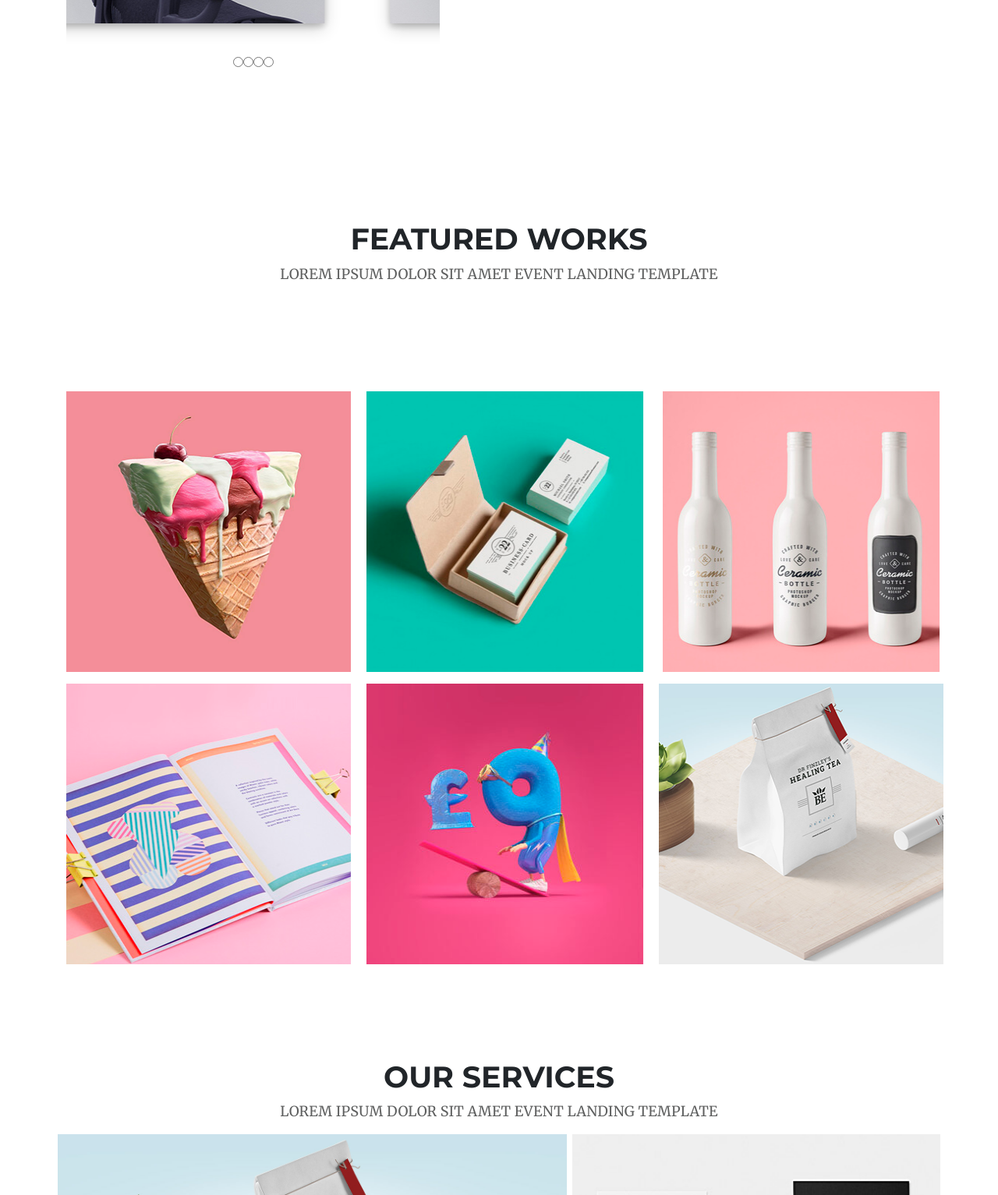
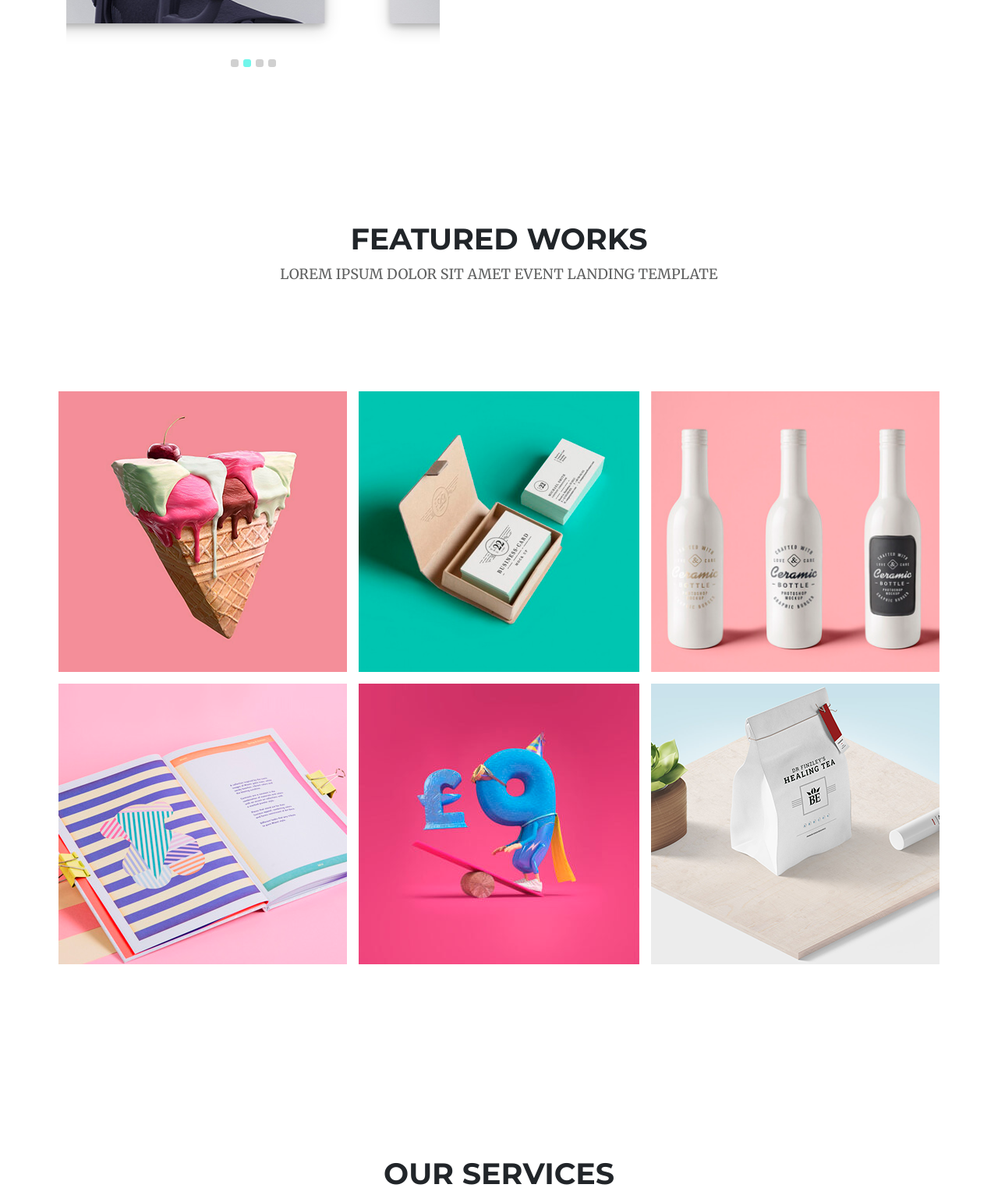
Before and after one commit to MeffMara/alevel-lending, a plain HTML site: page index.html in a window 1280 px wide. Shown: the part 1636-3169 px from the top of the page at 78% size. Drawn offline with nearby package versions, Linux system fonts and the light colour scheme.

Commit message:
carusel add

```diff
--- a/css/main.scss
+++ b/css/main.scss
@@ -95,7 +95,17 @@ nav.navbar-expand-lg {
         width: 100%;
         margin: 0;
 
+        li {
+          width: 10px;
+          height: 10px;
+          background: #d0d0d0;
+          border-radius: 3px;
+        }
+      }
 
+      ol.carousel-indicators li.active {
+        background: #71f6eb;
+      }
     }
 
     .carousel-inner {
@@ -140,7 +150,7 @@ nav.navbar-expand-lg {
     font-size: 17px;
   }
 }
-}
+
 
 .about-as__title,
 .works__title,
@@ -170,20 +180,67 @@ nav.navbar-expand-lg {
 
   .works-row {
     .works__img {
+      position: relative;
       margin-top: 15px;
+    }
+    .img-1{
+      width: 365px;
+      height: 360px;
+      background: url(../img/1x6.png)no-repeat center;
+      background-size: contain;
+    }
+    .img-2{
+      width: 365px;
+      height: 360px;
+      background: url(../img/2x6.png)no-repeat center;
+      background-size: contain;
+      .holder{
+        width: 95%;
+        right: 10px;
+      }
+    }
+    .img-3{
+      width: 365px;
+      height: 360px;
+      background: url(../img/3x6.png)no-repeat center;
+      background-size: cover;
 
-      img {
+    }
+    .img-4{
       width: 365px;
-        // padding-left: 5px;
       height: 360px;
+      background: url(../img/4x6.png)no-repeat center;
+      background-size: contain;
+    }
+    .img-5{
+      width: 365px;
+      height: 360px;
+      background: url(../img/5x6.png)no-repeat center;
+      background-size: contain;
+      .holder{
+        width: 95%;
+        right: 10px;
+      }
+    }
+    .img-6{
+      width: 365px;
+      height: 360px;
+      background: url(../img/6x6.png)no-repeat center;
+      background-size: contain;
 
-        &:hover {
-          background: black;
-          opacity: 0.3;
-          z-index: 3;
     }
 
+    .holder{
+      display: none;
+      position: absolute;
+      right: 5px;
+      width: 97%;
+      height: 100%;
+      background: rgba(0, 0, 0, 0.6);
+      background-size: contain;
     }
+     .works__img:hover .holder{
+      display: block;
     }
   }
 
@@ -194,7 +251,11 @@ nav.navbar-expand-lg {
 
 // new start service
 .services {
-  margin-bottom: 124px;
+  padding-top: 124px;
+
+  .services__subtitle{
+    margin-bottom: 120px;
+  }
 }
 
 .black-block-row {
@@ -466,12 +527,16 @@ nav.navbar-expand-lg {
       width: 100%;
       margin: 0;
 
-      input[type=checkbox] {
-        margin-right: 3px;
-
-
+      li {
+        width: 10px;
+        height: 10px;
+        background: #d0d0d0;
+        border-radius: 3px;
+      }
     }
 
+    ol.carousel-indicators li.active {
+      background: #71f6eb;
     }
 
   }
@@ -538,12 +603,15 @@ nav.navbar-expand-lg {
     display: block;
     margin: 0 auto;
   }
-.more-logos-top{
+
+  .more-logos-top {
     margin-bottom: 85px;
   }
-.more-logos-bottom{
+
+  .more-logos-bottom {
     margin-bottom: 120px;
   }
+
   .icon {
     width: 128px;
     height: 68px;
@@ -609,6 +677,9 @@ nav.navbar-expand-lg {
   margin-top: 119px;
   z-index: -1;
 
+  .row{
+    padding-top: 108px;
+  }
   .contact__left {
     width: 614px;
     height: 460px;
@@ -701,10 +772,11 @@ nav.navbar-expand-lg {
 // Secton Contact End
 
 // footer start
-.footer{
+.footer {
   height: 312px;
   background: #262b2e;
-  h5{
+
+  h5 {
     font-family: 'Raleway', sans-serif;
     font-size: 16px;
     color: #d4d5d5;
@@ -712,7 +784,7 @@ nav.navbar-expand-lg {
     padding-top: 93px;
   }
 
-  p{
+  p {
     margin-top: 43px;
     font-family: 'Raleway', sans-serif;
     color: #d4d5d5;
@@ -720,19 +792,20 @@ nav.navbar-expand-lg {
   }
 }
 
-.footer-icon{
+.footer-icon {
   margin-top: 19px;
   font-size: 24px;
   text-align: center;
 
 
-  i{
+  i {
     width: 45px;
     height: 40px;
     padding-top: 8px;
     color: #bbb8b9;
     background: #424648;
-    &:hover{
+
+    &:hover {
       background: #6eeee4;
       color: black;
     }
--- a/index.html
+++ b/index.html
@@ -77,10 +77,10 @@
 
               <!-- Indicators -->
               <ol class="carousel-indicators">
-                <input data-target="#demo" data-slide-to="0" class="active" type="radio" name="carousel">
-                <input type="radio" data-target="#demo" data-slide-to="1" name="carousel">
-                <input type="radio" data-target="#demo" data-slide-to="2" name="carousel">
-                <input type="radio" data-target="#demo" data-slide-to="3" name="carousel">
+                <li data-target="#demo" data-slide-to="0" class="active" name="carousel">
+                <li data-target="#demo" data-slide-to="1" name="carousel">
+                <li data-target="#demo" data-slide-to="2" name="carousel">
+                <li data-target="#demo" data-slide-to="3" name="carousel">
               </ol>
 
               <!-- The slideshow -->
@@ -129,12 +129,12 @@
     <p class="works__subtitle">Lorem ipsum dolor sit amet event landing template</p>
     <div class="container">
       <div class="row works-row flex-wrap">
-        <div class="works__img col-lg-4 col-md-3"><img src="img/1x6.png" alt=""></div>
-        <div class="works__img col-lg-4"><img src="img/2x6.png" alt=""></div>
-        <div class="works__img col-lg-4"><img src="img/3x6.png" alt=""></div>
-        <div class="works__img col-lg-4"><img src="img/4x6.png" alt=""></div>
-        <div class="works__img col-lg-4"><img src="img/5x6.png" alt=""></div>
-        <div class="works__img col-lg-4 "><img class="img6x6" src="img/6x6.png" alt=""></div>
+        <div class="works__img img-1 col-lg-4"><div class="holder"></div></div>
+        <div class="works__img img-2 col-lg-4"><div class="holder"></div></div>
+        <div class="works__img img-3 col-lg-4"><div class="holder"></div></div>
+        <div class="works__img img-4 col-lg-4"><div class="holder"></div></div>
+        <div class="works__img img-5 col-lg-4"><div class="holder"></div></div>
+        <div class="works__img img-6 col-lg-4 "><div class="holder"></div></div>
       </div>
     </div>
   </section>
@@ -237,10 +237,10 @@
 
               <!-- Indicators -->
               <ol class="carousel-indicators">
-                <input data-target="#demo" data-slide-to="0" class="active" type="checkbox" name="carousel">
-                <input type="checkbox" data-target="#demo" data-slide-to="1" name="carousel">
-                <input type="checkbox" data-target="#demo" data-slide-to="2" name="carousel">
-                <input type="checkbox" data-target="#demo" data-slide-to="3" name="carousel">
+                <li data-target="#demo" data-slide-to="0" class="active" name="carousel">
+                <li data-target="#demo" data-slide-to="1" name="carousel">
+                <li data-target="#demo" data-slide-to="2" name="carousel">
+                <li data-target="#demo" data-slide-to="3" name="carousel">
               </ol>
 
               <!-- The slideshow -->
```
Also changed, not shown: css/main.css, 1 other file. Lines whose indentation alone changed are shown as unchanged.
